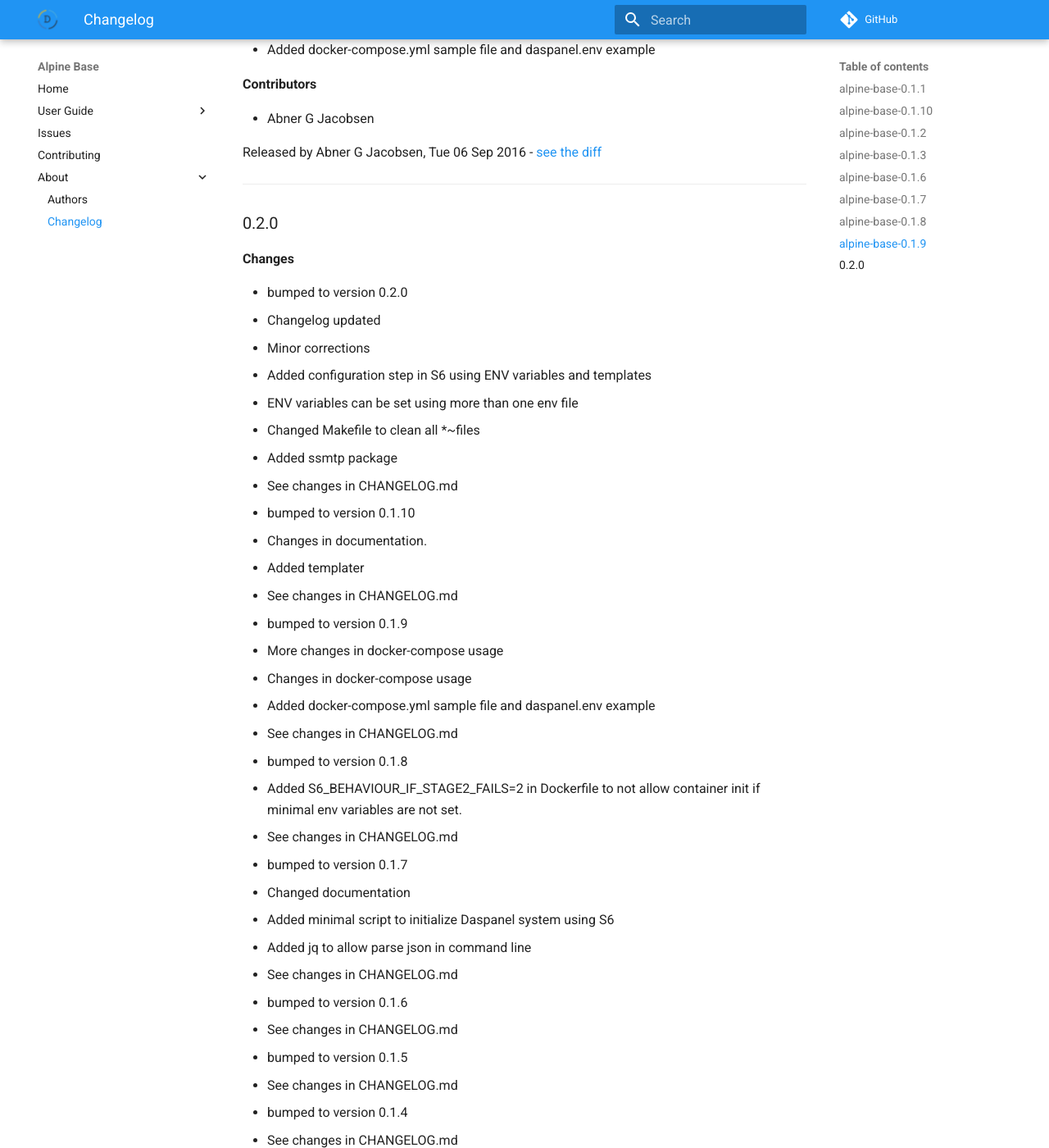
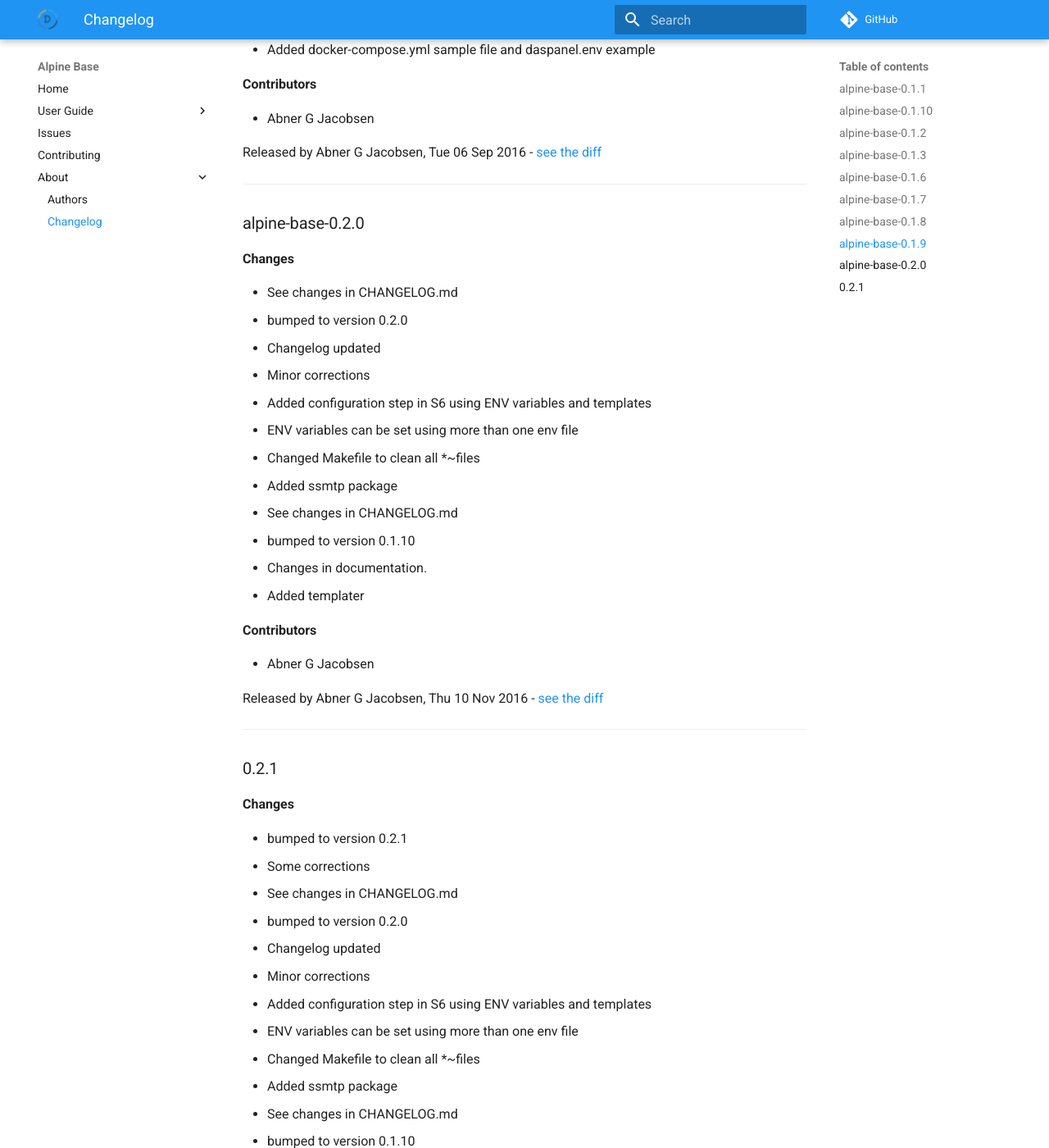
Before and after one commit to SIXwishlist/alpine-base, an MkDocs documentation site: the page built from docs/changelog.md, in a window 1280 px wide and 1400 px high, scrolled down 3863 px. Shown: the whole window at 82% size. Built offline with MkDocs 1.6.1 and Material for MkDocs 9.7.7, drawn with Linux system fonts in a browser that asks for light colours; comment, search, counter and statistics services are not loaded; old or Windows-style settings are respelled for this version of MkDocs.

Commit message:
See changes in CHANGELOG.md

```diff
--- a/docs/changelog.md
+++ b/docs/changelog.md
@@ -148,9 +148,36 @@ Released by Abner G Jacobsen, Tue 06 Sep 2016 -
 [see the diff](https://github.com/admindaspanel/alpine-base/compare/...#diff)
 ______________
 
-### 0.2.0
+### alpine-base-0.2.0
 __Changes__
 
+- See changes in CHANGELOG.md
+- bumped to version 0.2.0
+- Changelog updated
+- Minor corrections
+- Added configuration step in S6 using ENV variables and templates
+- ENV variables can be set using more than one env file
+- Changed Makefile to clean all *~files
+- Added ssmtp package
+- See changes in CHANGELOG.md
+- bumped to version 0.1.10
+- Changes in documentation.
+- Added templater
+
+__Contributors__
+
+- Abner G Jacobsen
+
+Released by Abner G Jacobsen, Thu 10 Nov 2016 -
+[see the diff](https://github.com/admindaspanel/alpine-base/compare/...#diff)
+______________
+
+### 0.2.1
+__Changes__
+
+- bumped to version 0.2.1
+- Some corrections
+- See changes in CHANGELOG.md
 - bumped to version 0.2.0
 - Changelog updated
 - Minor corrections
@@ -198,5 +225,5 @@ __Contributors__
 - Abner G Jacobsen
 
 Released by Abner G Jacobsen, Thu 10 Nov 2016 -
-[see the diff](https://github.com/admindaspanel/alpine-base/compare/e794b6646b6fd8f677c0a36af19d72e14f6311cc...0.2.0#diff)
+[see the diff](https://github.com/admindaspanel/alpine-base/compare/e794b6646b6fd8f677c0a36af19d72e14f6311cc...0.2.1#diff)
 ______________
```
Also changed, not shown: CHANGELOG.md (+29 -2 lines).
